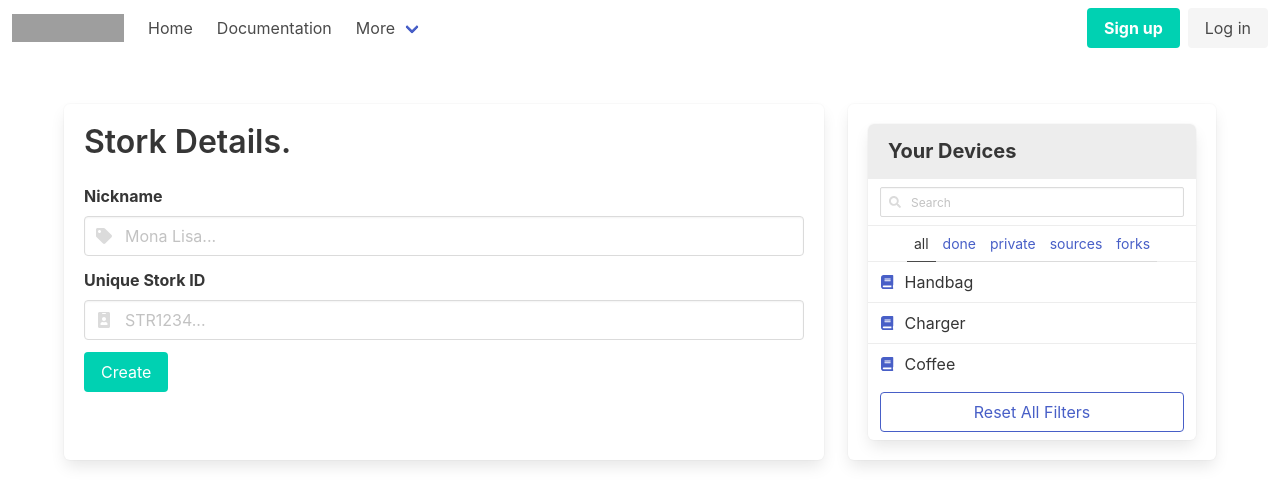
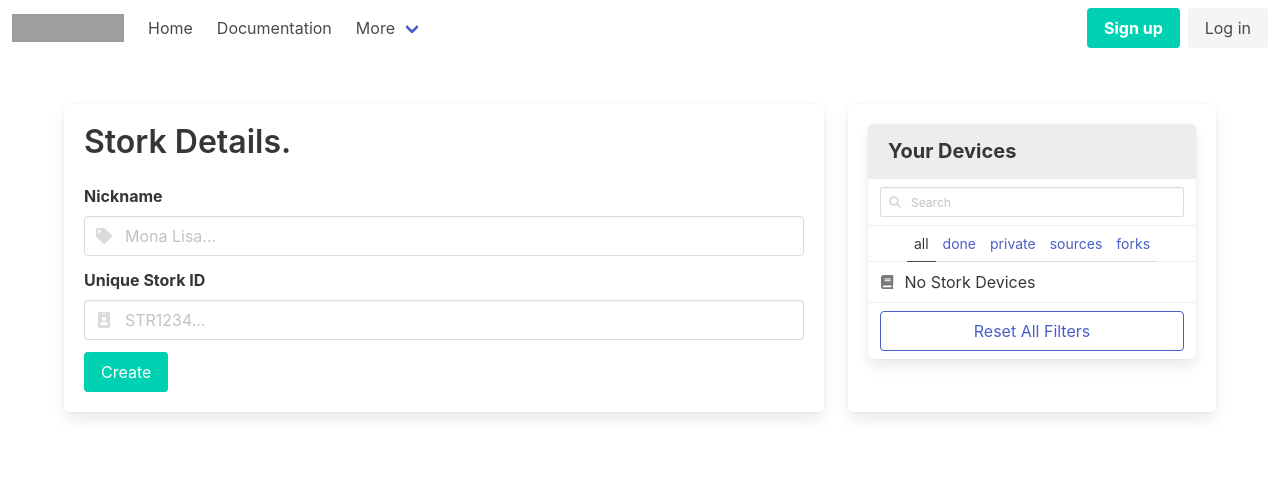
Before and after one commit to lukehalley/StorkWebService, an Angular app in the folder stork-web-app-service/: page / in a window 1280 px wide. Shown: the top 504 px of the page. Built offline with nearby package versions, Linux system fonts and the light colour scheme; grey boxes are pictures that could not be loaded.

Commit message:
storks now adding to list

```diff
--- a/stork-web-app-service/src/app/app.component.html
+++ b/stork-web-app-service/src/app/app.component.html
@@ -6,12 +6,12 @@
               <div class="tile is-parent">
                   <div class="tile is-child box">
                     <p class="title">Stork Details.</p>
-                    <app-stork-create></app-stork-create>
+                    <app-stork-create (storkCreated)="onStorkAdded($event)"></app-stork-create>
                   </div>
                 </div>
               <div class="tile is-4 is-vertical is-parent">
                 <div class="tile is-child box">
-                  <app-stork-list></app-stork-list>
+                  <app-stork-list [storks]="storedStorks"></app-stork-list>
                 </div>
               </div>
             </div>
--- a/stork-web-app-service/src/app/app.component.ts
+++ b/stork-web-app-service/src/app/app.component.ts
@@ -6,5 +6,9 @@ import { Component } from '@angular/core';
   styleUrls: ['./app.component.css']
 })
 export class AppComponent {
-  title = 'stork';
+  storedStorks = [];
+
+  onStorkAdded(stork) {
+    this.storedStorks.push(stork);
+  }
 }
--- a/stork-web-app-service/src/app/storks/stork-create/stork-create.component.html
+++ b/stork-web-app-service/src/app/storks/stork-create/stork-create.component.html
@@ -8,17 +8,17 @@
 <div class="field">
   <label class="label">Nickname</label>
   <p class="control has-icons-left has-icons-right">
-    <input class="input" type="email" placeholder="Mona Lisa..." />
+    <input class="input" type="email" [(ngModel)]="enteredNickname" placeholder="Mona Lisa..." />
     <span class="icon is-small is-left"> <i class="fas fa-tag"></i> </span>
   </p>
 </div>
 <div class="field">
   <label class="label">Unique Stork ID</label>
   <p class="control has-icons-left">
-    <input class="input" type="password" placeholder="STR1234..." />
+    <input class="input" type="password" [(ngModel)]="enteredStorkID" placeholder="STR1234..." />
     <span class="icon is-small is-left"> <i class="fas fa-id-badge"></i> </span>
   </p>
 </div>
 <div class="field">
-  <p class="control"><button class="button is-primary">Create</button></p>
+  <p class="control"><button class="button is-primary" (click)="onAddStork()">Create</button></p>
 </div>
--- a/stork-web-app-service/src/app/storks/stork-create/stork-create.component.ts
+++ b/stork-web-app-service/src/app/storks/stork-create/stork-create.component.ts
@@ -1,4 +1,4 @@
-import { Component } from '@angular/core';
+import { Component, EventEmitter, Output } from '@angular/core';
 
 @Component({
   selector: 'app-stork-create',
@@ -8,11 +8,13 @@ export class StorkCreateComponent {
 
   enteredNickname = '';
   enteredStorkID = '';
+  @Output() storkCreated = new EventEmitter();
 
   onAddStork() {
-    const post = {
+    const stork = {
       nickname: this.enteredNickname,
       storkid: this.enteredStorkID
-    }
+    };
+    this.storkCreated.emit(stork);
   }
 }
--- a/stork-web-app-service/src/app/storks/stork-list/stork-list.component.html
+++ b/stork-web-app-service/src/app/storks/stork-list/stork-list.component.html
@@ -19,14 +19,14 @@
       <span class="panel-icon">
         <i class="fas fa-book" aria-hidden="true"></i>
       </span>
-      {{ stork.title }}
+      {{ stork.nickname }}
     </a>
   </div>
 
   <ng-template #loggedOut>
     <a class="panel-block disabled">
-      <span class="panel-icon disabled">
-        <i class="fas fa-book disabled" aria-hidden="true"></i>
+      <span class="panel-icon">
+        <i class="fas fa-book" aria-hidden="true"></i>
       </span>
       No Stork Devices
     </a>
--- a/stork-web-app-service/src/app/storks/stork-list/stork-list.component.ts
+++ b/stork-web-app-service/src/app/storks/stork-list/stork-list.component.ts
@@ -1,24 +1,25 @@
-import { Component } from '@angular/core';
+import { Component, Input } from '@angular/core';
 
 @Component({
   selector: 'app-stork-list',
   templateUrl: './stork-list.component.html'
 })
 export class StorkListComponent {
-  storks = [
-    {
-      title: 'Handbag',
-      content: 'Waterford'
-    },
-    {
-      title: 'Charger',
-      content: 'Broken'
-    },
-    {
-      title: 'Coffee',
-      content: 'Arrived'
-    }
+  // storks = [
+  //   {
+  //     title: 'Handbag',
+  //     content: 'Waterford'
+  //   },
+  //   {
+  //     title: 'Charger',
+  //     content: 'Broken'
+  //   },
+  //   {
+  //     title: 'Coffee',
+  //     content: 'Arrived'
+  //   }
+  // ];
+  @Input() storks = [
+
   ];
-  // storks = [
-  // ];
 }
```
